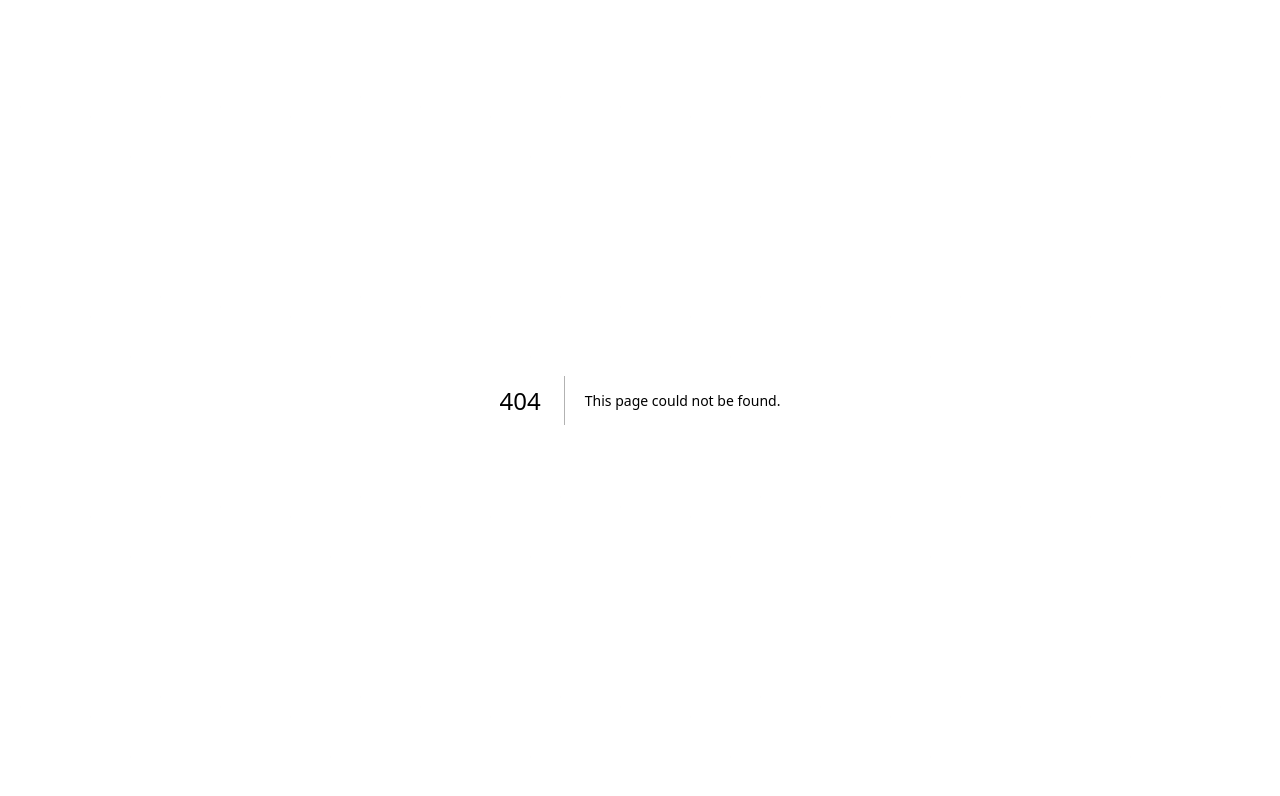
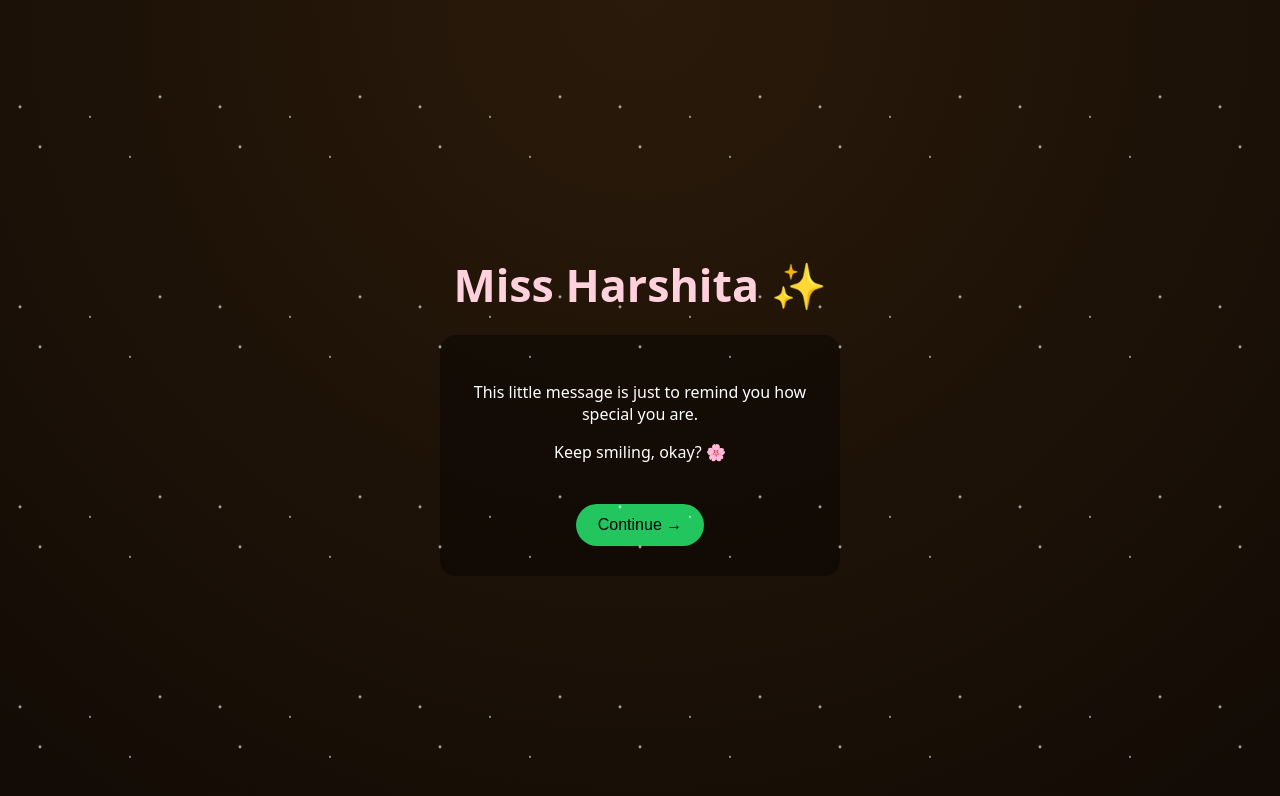
Before and after one commit to wifey143/christmas-gift, a Next.js app: page /message in a window 1280 px wide. Before the commit this address had no page. Shown: the top 796 px of the page. Built offline with nearby package versions, Linux system fonts and the light colour scheme.

Commit message:
page 3 message

```diff
--- /dev/null
+++ b/app/message/page.jsx
@@ -0,0 +1,61 @@
+"use client";
+import { useRouter } from "next/navigation";
+
+export default function Page3() {
+  const router = useRouter();
+
+  return (
+    <main style={styles.main}>
+      <h1 style={styles.name}>Miss Harshita ✨️</h1>
+
+      <div style={styles.card}>
+        <p>
+          This little message is just to remind you
+          how special you are.
+        </p>
+        <p style={{ marginTop: 12 }}>
+          Keep smiling, okay? 🌸
+        </p>
+
+        <button
+          style={styles.button}
+          onClick={() => router.push("/card")}
+        >
+          Continue →
+        </button>
+      </div>
+    </main>
+  );
+}
+
+const styles = {
+  main: {
+    minHeight: "100vh",
+    display: "flex",
+    flexDirection: "column",
+    justifyContent: "center",
+    alignItems: "center",
+    textAlign: "center",
+  },
+  name: {
+    fontSize: "2.8rem",
+    marginBottom: 20,
+    color: "#ffd1dc",
+  },
+  card: {
+    background: "rgba(0,0,0,0.4)",
+    padding: 30,
+    borderRadius: 16,
+    maxWidth: 340,
+  },
+  button: {
+    marginTop: 25,
+    padding: "12px 22px",
+    borderRadius: 22,
+    border: "none",
+    background: "#22c55e",
+    color: "#000",
+    fontSize: 16,
+    cursor: "pointer",
+  },
+};
```
